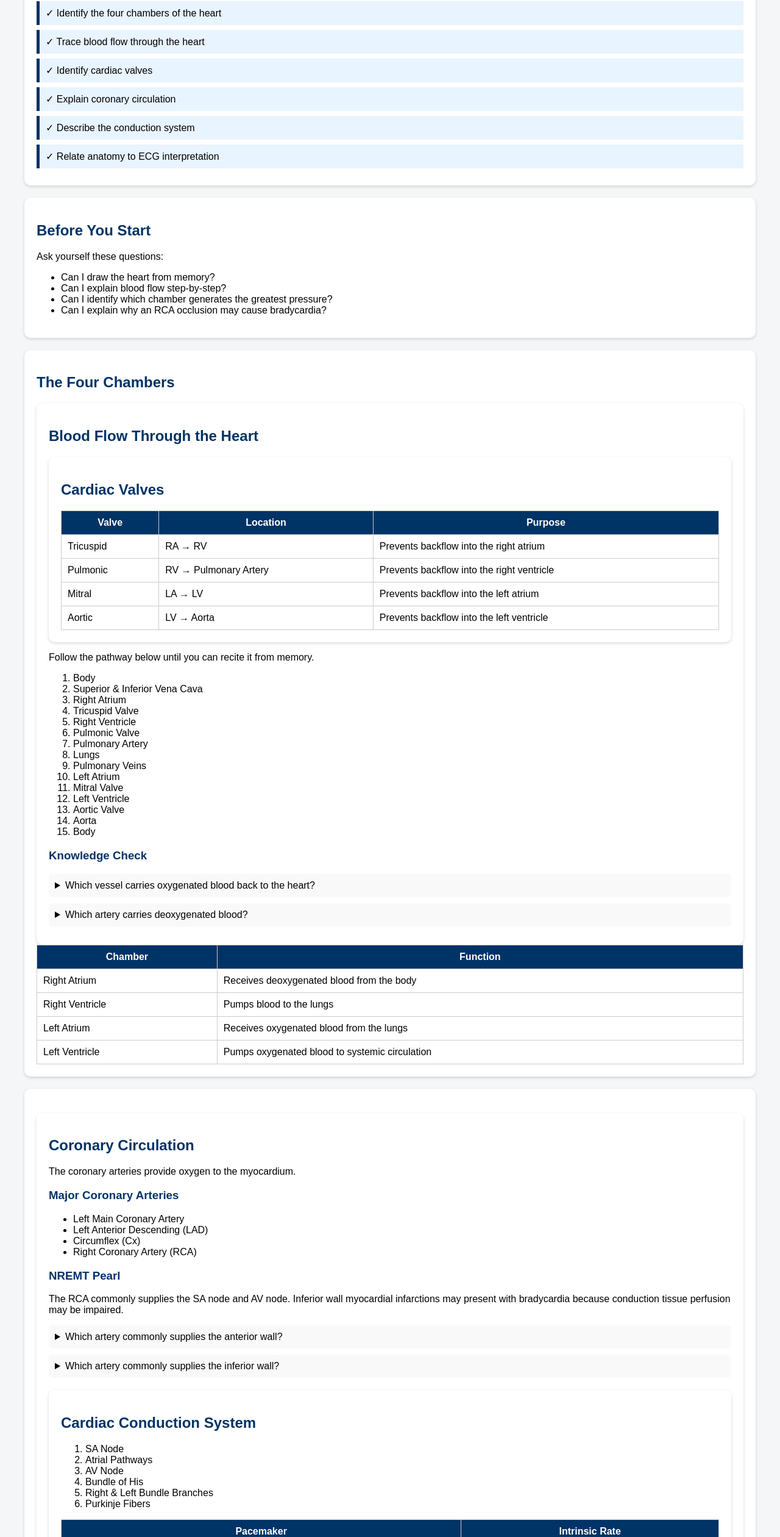
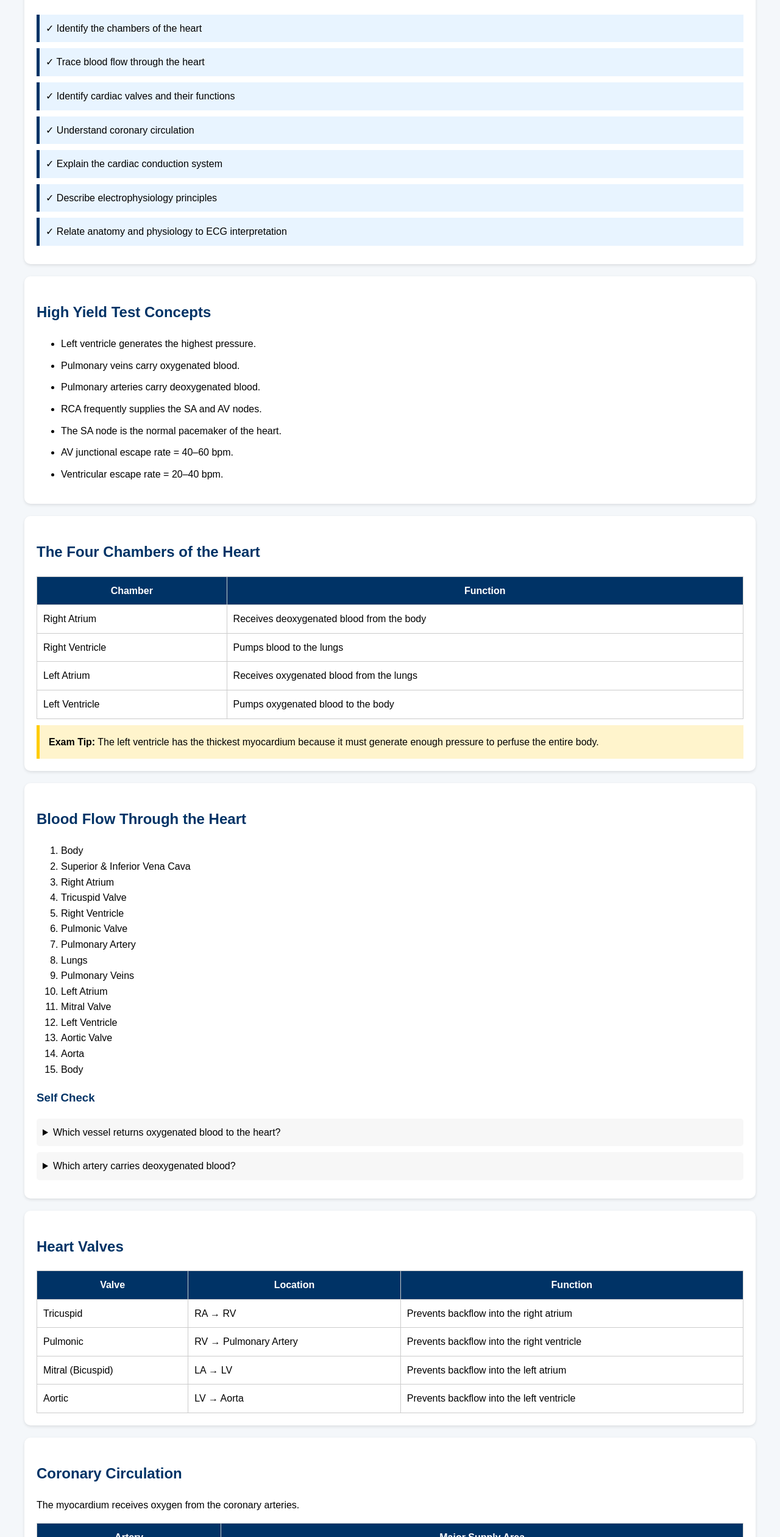
Before and after one commit to crh53143-hub/iwcc-paramedic-academy, a plain HTML site: page cardiology/cardiac-ap.html in a window 1280 px wide. Shown: the part 280-2800 px from the top of the page at 61% size. Drawn offline with Linux system fonts and the light colour scheme.

Commit message:
Update cardiac-ap.html

```diff
--- a/cardiology/cardiac-ap.html
+++ b/cardiology/cardiac-ap.html
@@ -1,33 +1,38 @@
 <!DOCTYPE html>
-<html>
+<html lang="en">
+<head>
+<meta charset="UTF-8">
+<meta name="viewport" content="width=device-width, initial-scale=1.0">
 
-<head>
-
-<title>Cardiac Anatomy & Physiology</title>
+<title>Cardiac Anatomy & Physiology | IWCC Paramedic Academy</title>
 
 <style>
 
 body{
-    font-family:Arial, sans-serif;
-    max-width:1200px;
-    margin:auto;
-    padding:20px;
-    background:#f4f6f8;
+    font-family: Arial, sans-serif;
+    margin:0;
+    background:#f4f7fa;
+    line-height:1.6;
 }
 
 header{
     background:#003366;
     color:white;
+    padding:25px;
+}
+
+.container{
+    max-width:1200px;
+    margin:auto;
     padding:20px;
-    border-radius:10px;
 }
 
 .section{
     background:white;
     padding:20px;
-    margin-top:20px;
     border-radius:10px;
-    box-shadow:0px 2px 5px rgba(0,0,0,.15);
+    margin-bottom:20px;
+    box-shadow:0 2px 5px rgba(0,0,0,.1);
 }
 
 h1,h2,h3{
@@ -36,24 +41,18 @@ h1,h2,h3{
 
 .objective{
     background:#e8f4ff;
+    border-left:5px solid #003366;
     padding:10px;
-    margin-bottom:8px;
-    border-left:5px solid #003366;
-}
-
-details{
     margin-bottom:10px;
-    padding:10px;
-    background:#f9f9f9;
-    border-radius:5px;
 }
 
 table{
     width:100%;
     border-collapse:collapse;
+    margin-top:10px;
 }
 
-table,th,td{
+table, th, td{
     border:1px solid #ccc;
 }
 
@@ -66,16 +65,23 @@ th,td{
     padding:10px;
 }
 
-.quiz{
-    background:#f0fff0;
-    padding:15px;
-    border-radius:8px;
+details{
+    background:#f7f7f7;
+    padding:10px;
+    margin-bottom:10px;
+    border-radius:5px;
 }
 
 .flashcard{
     background:#fff8dc;
     padding:15px;
+    border-radius:8px;
     margin-bottom:10px;
+}
+
+.quiz{
+    background:#eefbea;
+    padding:15px;
     border-radius:8px;
 }
 
@@ -83,9 +89,24 @@ th,td{
     display:inline-block;
     background:#003366;
     color:white;
-    padding:10px 15px;
+    padding:12px 18px;
+    border-radius:5px;
     text-decoration:none;
-    border-radius:5px;
+}
+
+.button:hover{
+    background:#00509e;
+}
+
+.highlight{
+    background:#fff4cc;
+    padding:15px;
+    border-left:5px solid #ffcc00;
+    margin-top:10px;
+}
+
+.checklist li{
+    margin-bottom:10px;
 }
 
 </style>
@@ -99,151 +120,52 @@ th,td{
 <h1>Cardiac Anatomy & Physiology</h1>
 
 <p>
-IWCC Paramedic Academy
+IWCC Paramedic Academy | Cardiology Module
 </p>
 
 </header>
+
+<div class="container">
 
 <div class="section">
 
 <h2>Learning Objectives</h2>
 
-<div class="objective">
-✓ Identify the four chambers of the heart
-</div>
+<div class="objective">✓ Identify the chambers of the heart</div>
 
-<div class="objective">
-✓ Trace blood flow through the heart
-</div>
+<div class="objective">✓ Trace blood flow through the heart</div>
 
-<div class="objective">
-✓ Identify cardiac valves
-</div>
+<div class="objective">✓ Identify cardiac valves and their functions</div>
 
-<div class="objective">
-✓ Explain coronary circulation
-</div>
+<div class="objective">✓ Understand coronary circulation</div>
 
-<div class="objective">
-✓ Describe the conduction system
-</div>
+<div class="objective">✓ Explain the cardiac conduction system</div>
 
-<div class="objective">
-✓ Relate anatomy to ECG interpretation
-</div>
+<div class="objective">✓ Describe electrophysiology principles</div>
+
+<div class="objective">✓ Relate anatomy and physiology to ECG interpretation</div>
 
 </div>
 
 <div class="section">
 
-<h2>Before You Start</h2>
+<h2>High Yield Test Concepts</h2>
 
-<p>
-Ask yourself these questions:
-</p>
-
-<ul>
-
-<li>Can I draw the heart from memory?</li>
-
-<li>Can I explain blood flow step-by-step?</li>
-
-<li>Can I identify which chamber generates the greatest pressure?</li>
-
-<li>Can I explain why an RCA occlusion may cause bradycardia?</li>
-
+<ul class="checklist">
+<li>Left ventricle generates the highest pressure.</li>
+<li>Pulmonary veins carry oxygenated blood.</li>
+<li>Pulmonary arteries carry deoxygenated blood.</li>
+<li>RCA frequently supplies the SA and AV nodes.</li>
+<li>The SA node is the normal pacemaker of the heart.</li>
+<li>AV junctional escape rate = 40–60 bpm.</li>
+<li>Ventricular escape rate = 20–40 bpm.</li>
 </ul>
 
 </div>
 
 <div class="section">
 
-<h2>The Four Chambers</h2>
-<div class="section">
-
-<h2>Blood Flow Through the Heart</h2>
-<div class="section">
-
-<h2>Cardiac Valves</h2>
-
-<table>
-
-<tr>
-<th>Valve</th>
-<th>Location</th>
-<th>Purpose</th>
-</tr>
-
-<tr>
-<td>Tricuspid</td>
-<td>RA → RV</td>
-<td>Prevents backflow into the right atrium</td>
-</tr>
-
-<tr>
-<td>Pulmonic</td>
-<td>RV → Pulmonary Artery</td>
-<td>Prevents backflow into the right ventricle</td>
-</tr>
-
-<tr>
-<td>Mitral</td>
-<td>LA → LV</td>
-<td>Prevents backflow into the left atrium</td>
-</tr>
-
-<tr>
-<td>Aortic</td>
-<td>LV → Aorta</td>
-<td>Prevents backflow into the left ventricle</td>
-</tr>
-
-</table>
-
-</div>
-<p>
-Follow the pathway below until you can recite it from memory.
-</p>
-
-<ol>
-<li>Body</li>
-<li>Superior & Inferior Vena Cava</li>
-<li>Right Atrium</li>
-<li>Tricuspid Valve</li>
-<li>Right Ventricle</li>
-<li>Pulmonic Valve</li>
-<li>Pulmonary Artery</li>
-<li>Lungs</li>
-<li>Pulmonary Veins</li>
-<li>Left Atrium</li>
-<li>Mitral Valve</li>
-<li>Left Ventricle</li>
-<li>Aortic Valve</li>
-<li>Aorta</li>
-<li>Body</li>
-</ol>
-
-<h3>Knowledge Check</h3>
-
-<details>
-<summary>
-Which vessel carries oxygenated blood back to the heart?
-</summary>
-
-Pulmonary Veins
-
-</details>
-
-<details>
-<summary>
-Which artery carries deoxygenated blood?
-</summary>
-
-Pulmonary Artery
-
-</details>
-
-</div>
+<h2>The Four Chambers of the Heart</h2>
 
 <table>
 
@@ -269,7 +191,117 @@ Pulmonary Artery
 
 <tr>
 <td>Left Ventricle</td>
-<td>Pumps oxygenated blood to systemic circulation</td>
+<td>Pumps oxygenated blood to the body</td>
+</tr>
+
+</table>
+
+<div class="highlight">
+
+<strong>Exam Tip:</strong>
+
+The left ventricle has the thickest myocardium because it must generate enough pressure to perfuse the entire body.
+
+</div>
+
+</div>
+
+<div class="section">
+
+<h2>Blood Flow Through the Heart</h2>
+
+<ol>
+
+<li>Body</li>
+
+<li>Superior & Inferior Vena Cava</li>
+
+<li>Right Atrium</li>
+
+<li>Tricuspid Valve</li>
+
+<li>Right Ventricle</li>
+
+<li>Pulmonic Valve</li>
+
+<li>Pulmonary Artery</li>
+
+<li>Lungs</li>
+
+<li>Pulmonary Veins</li>
+
+<li>Left Atrium</li>
+
+<li>Mitral Valve</li>
+
+<li>Left Ventricle</li>
+
+<li>Aortic Valve</li>
+
+<li>Aorta</li>
+
+<li>Body</li>
+
+</ol>
+
+<h3>Self Check</h3>
+
+<details>
+
+<summary>
+Which vessel returns oxygenated blood to the heart?
+</summary>
+
+Pulmonary veins
+
+</details>
+
+<details>
+
+<summary>
+Which artery carries deoxygenated blood?
+</summary>
+
+Pulmonary artery
+
+</details>
+
+</div>
+
+<div class="section">
+
+<h2>Heart Valves</h2>
+
+<table>
+
+<tr>
+<th>Valve</th>
+<th>Location</th>
+<th>Function</th>
+</tr>
+
+<tr>
+<td>Tricuspid</td>
+<td>RA → RV</td>
+<td>Prevents backflow into the right atrium</td>
+</tr>
+
+<tr>
+<td>Pulmonic</td>
+<td>RV → Pulmonary Artery</td>
+<td>Prevents backflow into the right ventricle</td>
+</tr>
+
+<tr>
+<td>Mitral (Bicuspid)</td>
+<td>LA → LV</td>
+<td>Prevents backflow into the left atrium</td>
+</tr>
+
+<tr>
+<td>Aortic</td>
+<td>LV → Aorta</td>
+<td>Prevents backflow into the left ventricle</td>
 </tr>
 
 </table>
@@ -277,109 +309,129 @@ Pulmonary Artery
 </div>
 
 <div class="section">
-<div class="section">
 
 <h2>Coronary Circulation</h2>
 
-<p>
-The coronary arteries provide oxygen to the myocardium.
-</p>
+<p>The myocardium receives oxygen from the coronary arteries.</p>
 
-<h3>Major Coronary Arteries</h3>
+<table>
 
-<ul>
-<li>Left Main Coronary Artery</li>
-<li>Left Anterior Descending (LAD)</li>
-<li>Circumflex (Cx)</li>
-<li>Right Coronary Artery (RCA)</li>
-</ul>
+<tr>
+<th>Artery</th>
+<th>Major Supply Area</th>
+</tr>
 
-<h3>NREMT Pearl</h3>
+<tr>
+<td>Left Main</td>
+<td>Branches into LAD and Circumflex</td>
+</tr>
 
-<p>
-The RCA commonly supplies the SA node and AV node.
-Inferior wall myocardial infarctions may present with bradycardia because conduction tissue perfusion may be impaired.
-</p>
+<tr>
+<td>LAD</td>
+<td>Anterior wall and septum</td>
+</tr>
 
-<details>
-<summary>
-Which artery commonly supplies the anterior wall?
-</summary>
+<tr>
+<td>Circumflex</td>
+<td>Lateral wall</td>
+</tr>
 
-Left Anterior Descending (LAD)
+<tr>
+<td>RCA</td>
+<td>Inferior wall, RV, conduction system</td>
+</tr>
 
-</details>
+</table>
 
-<details>
-<summary>
-Which artery commonly supplies the inferior wall?
-</summary>
+<div class="highlight">
 
-Right Coronary Artery (RCA)
+<strong>Paramedic Pearl:</strong>
 
-</details>
+Patients with inferior STEMIs may be bradycardic because RCA occlusions frequently affect SA and AV node perfusion.
+
+</div>
+
+</div>
+
 <div class="section">
 
 <h2>Cardiac Conduction System</h2>
 
 <ol>
+
 <li>SA Node</li>
-<li>Atrial Pathways</li>
+
+<li>Atrial Conduction Pathways</li>
+
 <li>AV Node</li>
+
 <li>Bundle of His</li>
+
 <li>Right & Left Bundle Branches</li>
+
 <li>Purkinje Fibers</li>
+
 </ol>
 
 <table>
 
 <tr>
-<th>Pacemaker</th>
+<th>Pacemaker Site</th>
 <th>Intrinsic Rate</th>
 </tr>
 
 <tr>
 <td>SA Node</td>
-<td>60-100 bpm</td>
+<td>60 - 100 bpm</td>
 </tr>
 
 <tr>
 <td>AV Junction</td>
-<td>40-60 bpm</td>
+<td>40 - 60 bpm</td>
 </tr>
 
 <tr>
 <td>Ventricular Pacemakers</td>
-<td>20-40 bpm</td>
+<td>20 - 40 bpm</td>
 </tr>
 
 </table>
 
 </div>
-</div>
-<h2>Quick Knowledge Check</h2>
+
+<div class="section">
+
+<h2>Electrophysiology</h2>
 
 <details>
 
-<summary>
-Which chamber has the thickest myocardium?
-</summary>
+<summary>Automaticity</summary>
 
-<p>
-Left Ventricle
-</p>
+Ability of cardiac cells to spontaneously generate an electrical impulse.
 
 </details>
 
 <details>
 
-<summary>
-Which chamber generates the highest pressure?
-</summary>
+<summary>Excitability</summary>
 
-<p>
-Left Ventricle
-</p>
+Ability of cardiac cells to respond to stimulation.
+
+</details>
+
+<details>
+
+<summary>Conductivity</summary>
+
+Ability to transmit an electrical impulse.
+
+</details>
+
+<details>
+
+<summary>Contractility</summary>
+
+Ability of myocardial cells to mechanically contract.
 
 </details>
 
@@ -387,12 +439,149 @@ Left Ventricle
 
 <div class="section">
 
+<h2>Flashcards</h2>
+
+<div class="flashcard">
+
+<strong>Question:</strong> Which chamber generates the highest pressure?
+
+<br><br>
+
+<strong>Answer:</strong> Left ventricle
+
+</div>
+
+<div class="flashcard">
+
+<strong>Question:</strong> Which artery commonly supplies the anterior wall?
+
+<br><br>
+
+<strong>Answer:</strong> LAD
+
+</div>
+
+<div class="flashcard">
+
+<strong>Question:</strong> Which vessel carries oxygenated blood from the lungs?
+
+<br><br>
+
+<strong>Answer:</strong> Pulmonary veins
+
+</div>
+
+<div class="flashcard">
+
+<strong>Question:</strong> What is the intrinsic rate of the AV junction?
+
+<br><br>
+
+<strong>Answer:</strong> 40–60 bpm
+
+</div>
+
+</div>
+
+<div class="section">
+
+<h2>NREMT-Style Review Questions</h2>
+
+<div class="quiz">
+
+<p><strong>1.</strong> Which chamber pumps blood into the systemic circulation?</p>
+
+<details>
+
+<summary>Answer</summary>
+
+Left ventricle
+
+</details>
+
+<hr>
+
+<p><strong>2.</strong> A patient experiences an LAD occlusion. What area is most likely affected?</p>
+
+<details>
+
+<summary>Answer</summary>
+
+Anterior wall and interventricular septum
+
+</details>
+
+<hr>
+
+<p><strong>3.</strong> What structure normally initiates the heartbeat?</p>
+
+<details>
+
+<summary>Answer</summary>
+
+SA Node
+
+</details>
+
+<hr>
+
+<p><strong>4.</strong> Which coronary artery is commonly associated with symptomatic bradycardia during an MI?</p>
+
+<details>
+
+<summary>Answer</summary>
+
+Right Coronary Artery
+
+</details>
+
+<hr>
+
+<p><strong>5.</strong> Which electrophysiologic property allows the SA node to spontaneously fire?</p>
+
+<details>
+
+<summary>Answer</summary>
+
+Automaticity
+
+</details>
+
+</div>
+
+</div>
+
+<div class="section">
+
+<h2>Chapter Mastery Checklist</h2>
+
+<ul>
+
+<li>☐ I can trace blood flow through the heart from memory.</li>
+
+<li>☐ I can identify all four cardiac valves.</li>
+
+<li>☐ I can identify LAD, Circumflex, and RCA territories.</li>
+
+<li>☐ I know the intrinsic rates of the heart's pacemakers.</li>
+
+<li>☐ I can explain automaticity, conductivity, excitability, and contractility.</li>
+
+<li>☐ I am ready to begin ECG Basics.</li>
+
+</ul>
+
+</div>
+
+<div class="section">
+
 <a class="button" href="../index.html">
-Return Home
+⬅ Return to Home Page
 </a>
 
 </div>
 
+</div>
+
 </body>
-
 </html>
```
